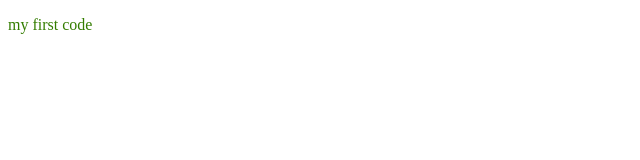
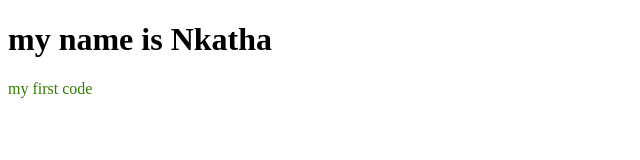
Before and after one commit to ShirleenNkatha/my-first-code, a plain HTML site: page index.html in a window 1280 px wide. Shown: the whole page, without its empty margins (0-640 px from the left). Drawn offline with Linux system fonts and the light colour scheme.

Commit message:
Add header

```diff
--- a/index.html
+++ b/index.html
@@ -9,6 +9,7 @@
 </head>
 
 <body>
+    <h1>my name is Nkatha</h1>
     <p>my first code</p>
 </body>
 
```
